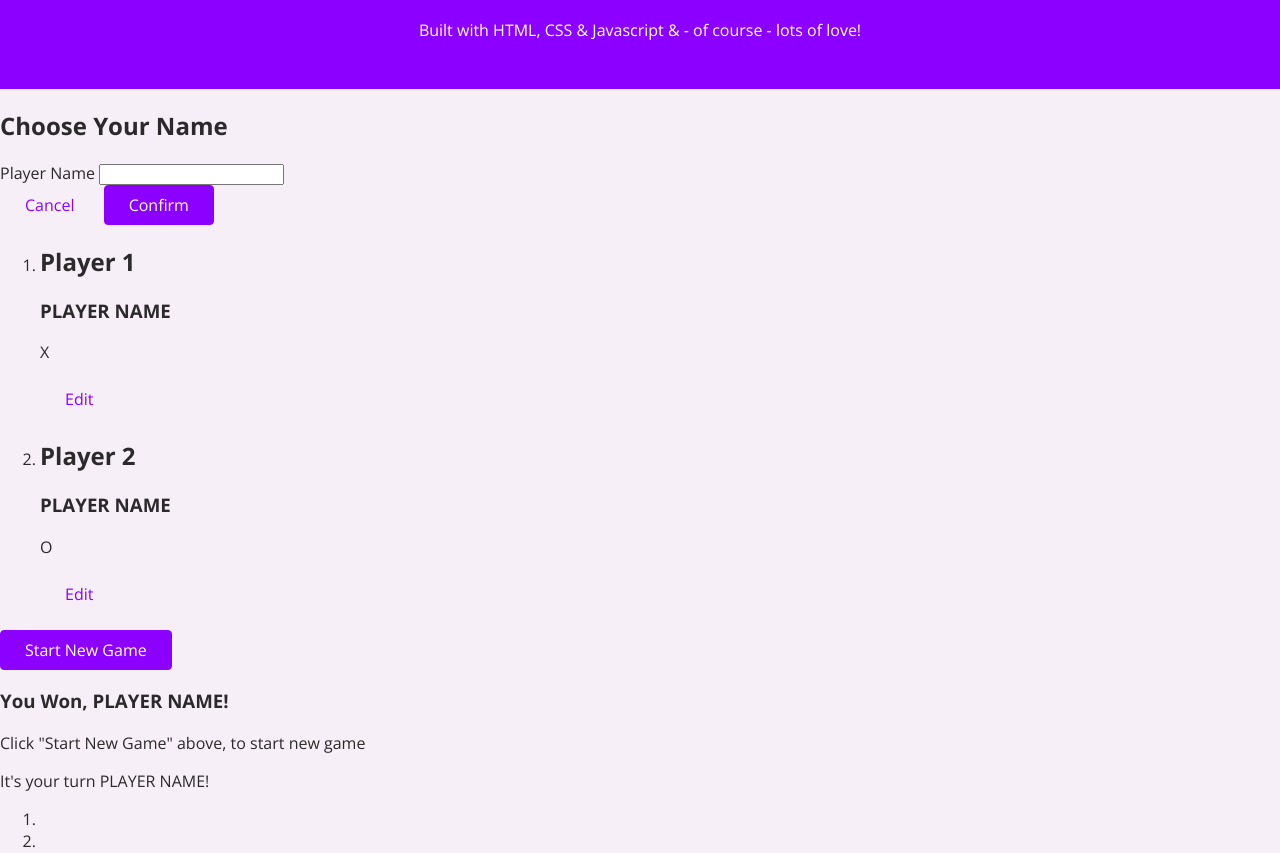
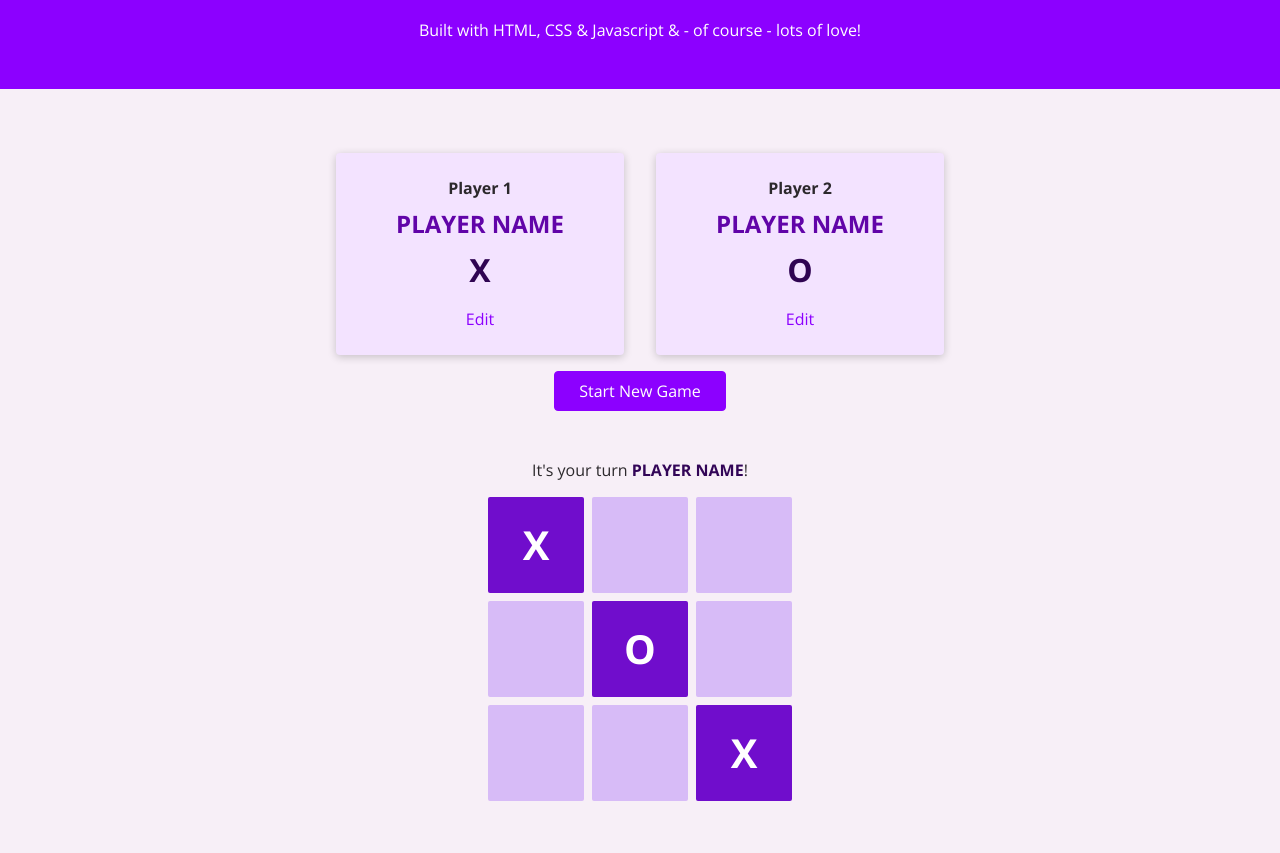
Before and after one commit to Shubh0103/tic-tac-toe, a plain HTML site: page index.html in a window 1280 px wide. Shown: the part 99-952 px from the top of the page. Drawn offline with nearby package versions, Linux system fonts and the light colour scheme.

Commit message:
initialize javascript file after completed all the styling

```diff
--- a/index.html
+++ b/index.html
@@ -4,7 +4,10 @@
     <meta charset="UTF-8">
     <meta http-equiv="X-UA-Compatible" content="IE=edge">
     <meta name="viewport" content="width=device-width, initial-scale=1.0">
-    <link rel="stylesheet" href="style.css">
+    <link rel="stylesheet" href="styles/style.css">
+    <link rel="stylesheet" href="styles/overlays.css">
+    <link rel="stylesheet" href="styles/configuration.css">
+    <link rel="stylesheet" href="styles/game.css">
     <title>Tic-Tac-Toe Game</title>
 </head>
 <body>
@@ -13,10 +16,11 @@
         <p>Built with HTML, CSS & Javascript & - of course - lots of love!</p>
     </header>
     <main>
-        <aside>
+        <div id="backdrop"></div>
+        <aside class="modal" id="config-overlay">
             <h2>Choose  Your Name</h2>
             <form action="">
-                <div>
+                <div class="form-control">
                     <label for="playername">Player Name</label>
                     <input type="text" name="playername" id="playername">
                 </div>
@@ -32,16 +36,16 @@
                     <article>
                         <h2>Player 1</h2>
                         <h3>PLAYER NAME</h3>
-                        <p>X</p>
-                        <button class="btn btn-alt">Edit</button>
+                        <p class="player-symbol">X</p>
+                        <button class="btn btn-alt" id="edit-player-1-btn">Edit</button>
                     </article>
                 </li>
                 <li>
                     <article>
                         <h2>Player 2</h2>
                         <h3>PLAYER NAME</h3>
-                        <p>O</p>
-                        <button class="btn btn-alt">Edit</button>
+                        <p class="player-symbol">O</p>
+                        <button class="btn btn-alt" id="edit-player-2-btn">Edit</button>
                     </article>
                 </li>
             </ol>
@@ -49,23 +53,23 @@
         </section>
     </main>
     <section id="active-game">
-        <article>
-            <h3>You Won, <span id="winner-name">PLAYER NAME</span>!</h3>
+        <article id="game-over">
+            <h2>You Won, <span id="winner-name">PLAYER NAME</span>!</h2>
             <P>Click "Start New Game" above, to start new game</P>
         </article>
         <p>It's your turn <span id="active-player-name">PLAYER NAME</span>!</p>
-        <ol>
-            <li></li>
+        <ol id="game-board">
+            <li class="disabled">X</li>
             <li></li>
             <li></li>
 
             <li></li>
-            <li></li>
+            <li class="disabled">O</li>
             <li></li>
 
             <li></li>
             <li></li>
-            <li></li>
+            <li class="disabled">X</li>
         </ol>
     </section>
 </body>
--- /dev/null
+++ b/styles/configuration.css
@@ -0,0 +1,65 @@
+#config-overlay{
+    text-align: center;
+}
+
+#config-overlay h2{
+    margin: 0.5rem 0;
+}
+
+.form-control{
+    margin: 0.5rem 0;
+}
+
+.form-control label{
+    display: block;
+    margin-bottom: 0.5rem;
+    font-weight: bold;
+}
+
+.form-control input{
+    font: inherit;
+    border: 1px solid rgb(204, 204, 204);
+    width: 15rem;
+    padding: 0.35rem;
+}
+
+#game-configuration{
+    width: 90%;
+    max-width: 40rem;
+    margin: 3rem auto;
+    text-align: center;
+}
+
+#game-configuration ol{
+    list-style: none;
+    margin: 0;
+    padding: 0;
+    display: flex;
+}
+
+#game-configuration li{
+    margin: 1rem;
+    padding: 1rem;
+    width: 50%;
+    background-color: rgb(243, 227, 255);
+    border-radius: 4px;
+    box-shadow: 0 2px 8px rgba(0, 0, 0, 0.2);
+}
+
+#game-configuration h2{
+    font-size: 1rem;
+    margin: 0.5rem 0;
+}
+
+#game-configuration h3{
+    font-size: 1.5rem;
+    margin: 0.5rem 0;
+    color: rgb(97, 4, 168);
+}
+
+.player-symbol{
+    font-size: 2rem;
+    margin: 0.5rem 0;
+    color: rgb(47, 4, 82);
+    font-weight: bold;
+}
--- /dev/null
+++ b/styles/game.css
@@ -0,0 +1,59 @@
+#active-game{
+    /* display: none; */
+    text-align: center;
+    margin: 2rem 0 5rem 0;
+}
+
+#game-over{
+    display: none;
+    width: 90%;
+    max-width: 40rem;
+    margin: auto;
+    padding: 1rem 2rem;
+    background-color: rgb(50, 5, 87);
+    color: white;
+    box-shadow: 0 2px 8px rgba(0, 0, 0, 0.2);
+    border-radius: 4px;
+}
+
+#game-over h2{
+    font-size: 2.5rem;
+    margin: 0.5rem 0;
+}
+
+#active-player-name{
+    font-weight: bold;
+    color: rgb(50, 5, 87);
+}
+
+#game-board{
+    display: grid;
+    grid-template-columns: repeat(3, 6rem); /* similar as 6rem 6rem 6rem*/
+    grid-template-rows: repeat(3, 6rem); /* similar as 6rem 6rem 6rem*/
+    gap: 0.5rem;
+    margin: 1rem 0;
+    padding: 0;
+    justify-content: center;
+    list-style: none;
+}
+
+#game-board li{
+    background-color: rgb(215, 187, 247);
+    display: flex;
+    justify-content: center;
+    align-items: center;
+    font-size: 2.5rem;
+    font-weight: bold;
+    border-radius: 2px;
+    cursor: pointer;
+}
+
+#game-board li:hover{
+    background-color: rgb(112, 13, 204);
+}
+
+#game-board li.disabled{
+    background-color: rgb(112, 13, 204);
+    color: white;
+    cursor: default;
+}
--- /dev/null
+++ b/styles/overlays.css
@@ -0,0 +1,28 @@
+.modal{
+    display: none;
+    position: fixed;
+    top: 20%;
+    left: 5%;
+    width: 90%;
+    background-color: white;
+    padding: 1rem;
+    border-radius: 6px;
+    box-shadow: 0 2px 8px rgba(0, 0, 0, 0.2);
+}
+
+#backdrop{
+    display: none;
+    position: fixed;
+    top: 0;
+    left: 0;
+    width: 100%;
+    height: 100%;
+    background-color: rgba(0, 0, 0, 0.7);
+}
+
+@media(min-width: 48rem){
+    .modal{
+        left: calc(50% - 20rem);
+        width: 40rem;
+    }
+}
```
Also changed, not shown: styles/style.css (renamed from style.css).
